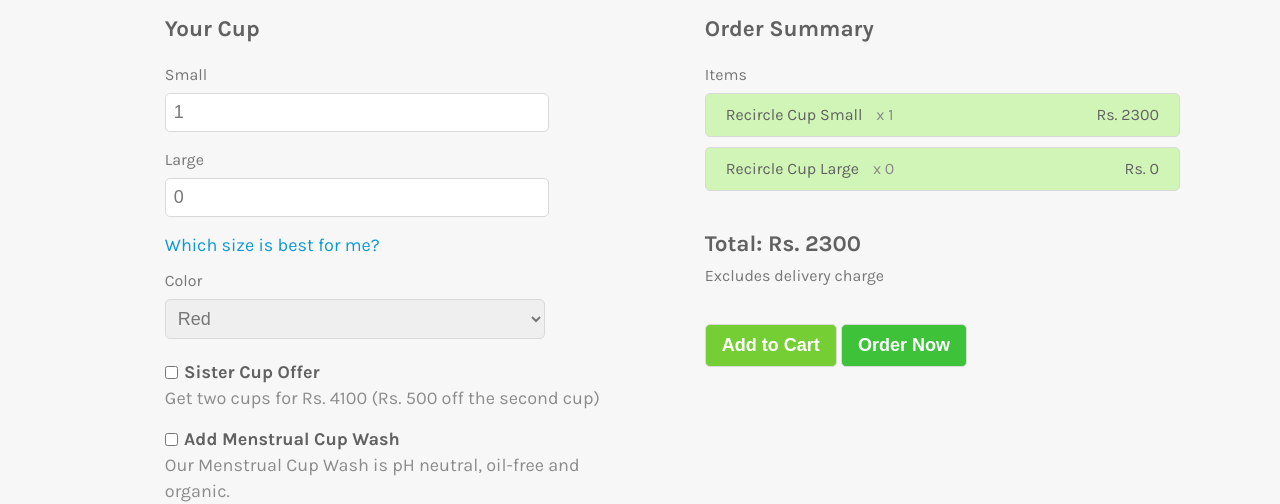
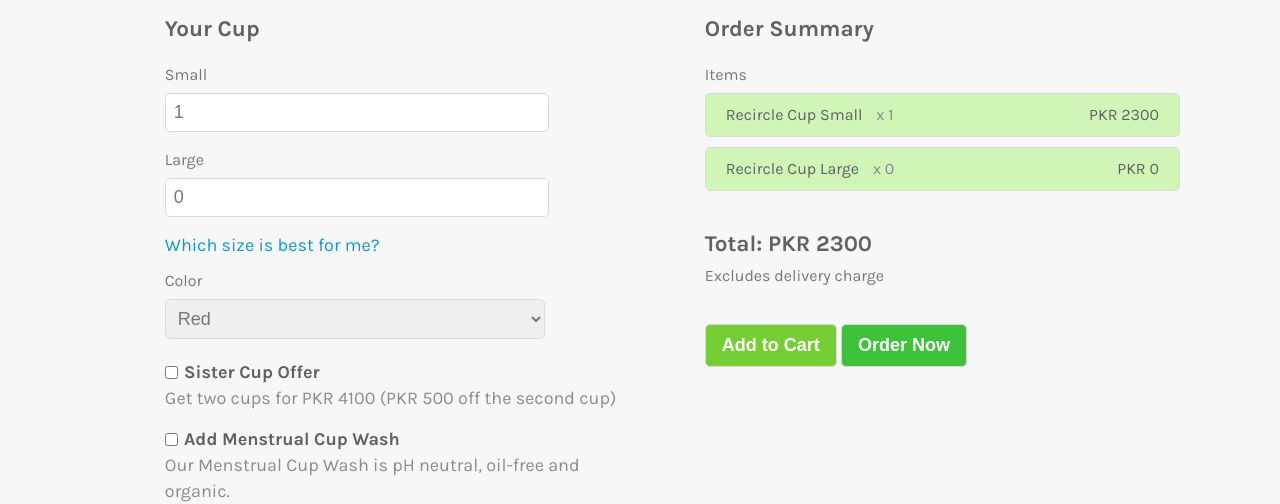
Before and after one commit to HanimHank/recircle-cup, a Jekyll site: the page order.html, which Jekyll copies as it is, in a window 1280 px wide. Shown: the part 197-701 px from the top of the page. Built offline with Jekyll 4.4.1, drawn with Linux system fonts in a browser that asks for light colours; comment, search, counter and statistics services are not loaded.

Commit message:
change Rs. to PKR

```diff
--- a/order.html
+++ b/order.html
@@ -121,7 +121,7 @@
                             <input type="checkbox" class="cup-offer checkbox-position" name="cup-offer" title="Get an extra cup" onchange="addOffer(this)">
                             <span class="cup-offer margin-left-2 font-bold">Sister Cup Offer</span>
                             <div class="light-grey">
-                                Get two cups for Rs. 4100 (Rs. 500 off the second cup)
+                                Get two cups for PKR 4100 (PKR 500 off the second cup)
                             </div>
                         </div>
                         <div class="margin-bottom-15">
@@ -153,7 +153,7 @@
                         <span class="order-item-quantity-container">
                             x <span class="order-item-quantity-small">1</span>
                         </span>
-                        <div class="order-item-price">Rs. 2300</div>
+                        <div class="order-item-price">PKR 2300</div>
                     </div>
                     <div class="order-item">
                         Recircle Cup Large
@@ -161,21 +161,21 @@
                         <span class="order-item-quantity-container">
                             x <span class="order-item-quantity-large">0</span>
                         </span>
-                        <div class="order-item-price">Rs. 0</div>
+                        <div class="order-item-price">PKR 0</div>
                     </div>
                     <div class="order-item cup-wash display-none">
                         Recircle Menstrual Cup Wash
                         <span class="order-item-quantity-container">
                             x <span class="order-item-quantity-cup-wash">0</span>
                         </span>
-                        <div class="order-item-price">Rs. 0</div>
+                        <div class="order-item-price">PKR 0</div>
                     </div>
                     <div class="order-item donated-cup display-none">
                         Recircle Cup (Donated)
                         <span class="order-item-quantity-container">
                             x <span class="order-item-quantity-donated-cup">1</span>
                         </span>
-                        <div class="order-item-price">Rs. 700</div>
+                        <div class="order-item-price">PKR 700</div>
                     </div>
                 </div>
 
@@ -183,7 +183,7 @@
                     <div class="total-price font-bold font-1p25em margin-bottom-5">
                         Total:
                         <span class="font-bold">
-                        Rs. <span class="price">2300</span><span class="price-discount margin-left-5"></span>
+                        PKR <span class="price">2300</span><span class="price-discount margin-left-5"></span>
                         </span>
                     </div>
                     <div class="label">Excludes delivery charge</div>
@@ -249,7 +249,7 @@
         if (small) {
             document.querySelector(".order-item-quantity-small").parentNode.parentNode.classList.remove('display-none');
             document.querySelector(".order-item-quantity-small").textContent = small;
-            document.querySelector(".order-item-quantity-small").parentNode.nextElementSibling.textContent = 'Rs. ' + (small * 2300).toString();
+            document.querySelector(".order-item-quantity-small").parentNode.nextElementSibling.textContent = 'PKR ' + (small * 2300).toString();
         }
         else {
             document.querySelector(".order-item-quantity-small").parentNode.parentNode.classList.add('display-none');
@@ -258,7 +258,7 @@
         if (large) {
             document.querySelector(".order-item-quantity-large").parentNode.parentNode.classList.remove('display-none');
             document.querySelector(".order-item-quantity-large").textContent = large;
-            document.querySelector(".order-item-quantity-large").parentNode.nextElementSibling.textContent = 'Rs. ' + (large * 2300).toString();
+            document.querySelector(".order-item-quantity-large").parentNode.nextElementSibling.textContent = 'PKR ' + (large * 2300).toString();
         }
         else {
             document.querySelector(".order-item-quantity-large").parentNode.parentNode.classList.add('display-none');
@@ -267,7 +267,7 @@
         if (document.querySelector(".add-wash").checked) {
             document.querySelector(".order-item-quantity-cup-wash").parentNode.parentNode.classList.remove('display-none');
             document.querySelector(".order-item-quantity-cup-wash").textContent = cupWash;
-            document.querySelector(".order-item-quantity-cup-wash").parentNode.nextElementSibling.textContent = 'Rs. ' + (cupWash * 900).toString();
+            document.querySelector(".order-item-quantity-cup-wash").parentNode.nextElementSibling.textContent = 'PKR ' + (cupWash * 900).toString();
         }
 
         // Add color
@@ -296,7 +296,7 @@
                 document.querySelector(".price-discount").textContent = "(20% Off)";
             }
             else {
-                document.querySelector(".price-discount").textContent = "(Save Rs. 500 on every 2 Cups)";
+                document.querySelector(".price-discount").textContent = "(Save PKR 500 on every 2 Cups)";
             }
             document.querySelector(".cup-offer").checked = true;
         }
```
Also changed, not shown: checkout.html (+5 -5 lines), index.html (+5 -5 lines), static/logofinal.png (added).
